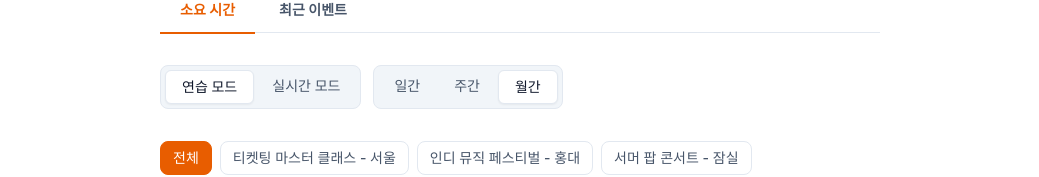
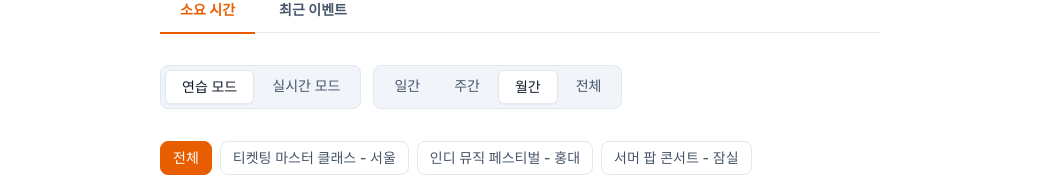
Before and after one commit to tjdalsquf8/Ticketing_fe, a Next.js app: page /ranking in a window 1280 px wide. Shown: the part 195-372 px from the top of the page, without its empty margins (120-1159 px from the left). Built offline with nearby package versions, Linux system fonts and the light colour scheme; no server answers.

Commit message:
feat: 랭킹 기간 필터에 '전체' 추가
RankingPeriod/Period 타입에 all을 추가하고 PERIOD_LABELS·쿼리 파싱에 반영.

```diff
--- a/src/app/ranking/page.tsx
+++ b/src/app/ranking/page.tsx
@@ -10,7 +10,7 @@ export const metadata: Metadata = { title: '랭킹' };
 
 type Board = 'time' | 'latest-event';
 type Mode = 'practice' | 'live';
-type Period = 'daily' | 'weekly' | 'monthly';
+type Period = 'daily' | 'weekly' | 'monthly' | 'all';
 
 type RankEntry = {
   rank: number;
@@ -44,6 +44,7 @@ const PERIOD_LABELS: Record<Period, string> = {
   daily: '일간',
   weekly: '주간',
   monthly: '월간',
+  all: '전체',
 };
 
 const BOARD_DESCRIPTION: Record<Board, string> = {
@@ -166,6 +167,7 @@ async function TimeBoard({
   const period: Period =
     params.period === 'daily' ? 'daily'
     : params.period === 'weekly' ? 'weekly'
+    : params.period === 'all' ? 'all'
     : 'monthly';
   const eventId = parsePositiveInt(params.eventId, { max: 999999 });
 
--- a/src/lib/rankings.ts
+++ b/src/lib/rankings.ts
@@ -7,7 +7,7 @@ import { apiFetch, ROUTES } from "./api";
    ───────────────────────────────────────────── */
 
 export type RankingMode = "practice" | "live";
-export type RankingPeriod = "daily" | "weekly" | "monthly";
+export type RankingPeriod = "daily" | "weekly" | "monthly" | "all";
 
 /**
  * 리더보드 한 행. `nickname` 은 **최고기록을 낸 시점의 스냅샷**이지 현재 닉네임이
```
